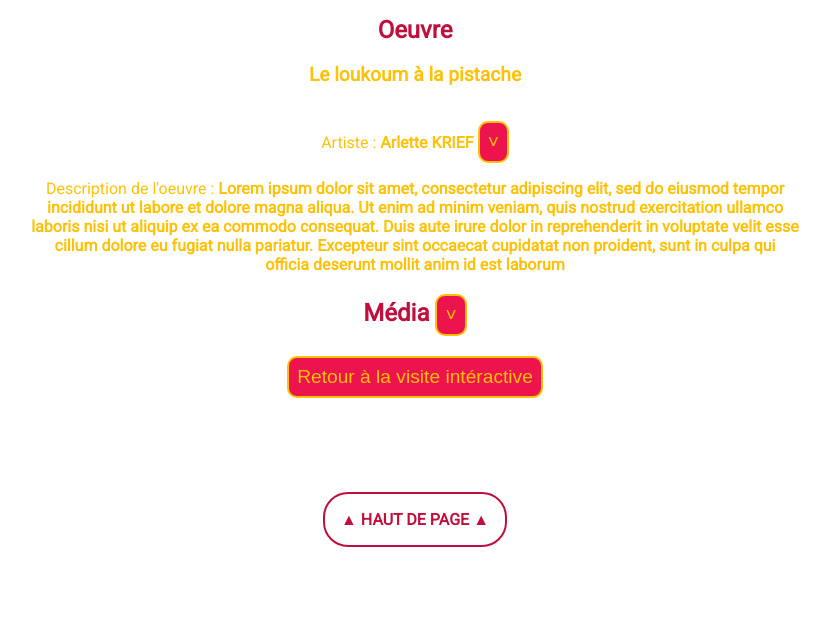
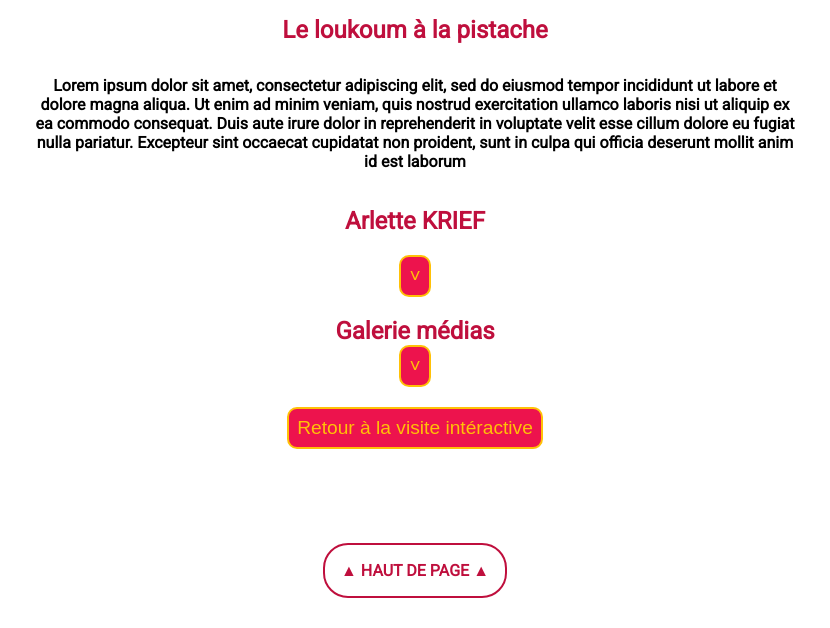
Before and after one commit to GuyomH/Fil-Rouge, a PHP site: page /fiche.php?id=4 in a window 1280 px wide. Shown: the part 224-852 px from the top of the page, without its empty margins (225-1055 px from the left). Before the commit the page ends 771 px from the top, so only its background shows below. Run offline with PHP 8.4, Linux system fonts and the light colour scheme; data comes from the database, SQL or seed files in the repository; some libraries are stand-ins or nearby versions.

Commit message:
modif du design de la fiche detail

```diff
--- a/visiteurs/css/style.css
+++ b/visiteurs/css/style.css
@@ -227,6 +227,10 @@ main li
   display: none;
 }
 
+.fiche li {
+  color: black;
+}
+
 /* MAIN / FIN */
 
 /* FOOTER */
--- a/visiteurs/fiche.php
+++ b/visiteurs/fiche.php
@@ -52,37 +52,45 @@ foreach($q1 as $val)
     $idArtiste = $val['id_art'];
     $idCollectif = $val['id_col'];
   }
+  $OeuvreDetail .= "\t\t<div class='fiche'>\r\n";
+  $OeuvreDetail .= "\t\t<h1>{$titreOeuvre}</h1>\r\n";
+  $OeuvreDetail .= "\t\t\t<ul>\r\n";
+  $OeuvreDetail .= "\t\t\t\t<li><strong>{$descriptifOeuvre}</strong></li>\r\n";
 
-  $OeuvreDetail .= "\t\t<h3>{$titreOeuvre}</h3>\r\n";
-  $OeuvreDetail .= "\t\t\t<ul>\r\n";
+  if(($nomCol != "") && ($nomArt != ""))
+  {
+    if (($_COOKIE['lang']!= "fr") && empty($infoCol) && empty($bioArt))
+    {
+      $OeuvreDetail .= "\t\t\t\t<li><strong><h2>{$nomCol} / {$prenomArt} {$nomArt}</h2></strong> <button class=\"toggle\">˅</button></li>\r\n";
+      $OeuvreDetail .= "\t\t\t\t<li class=\"content\"><img src='../collectifs/{$idCollectif}.jpg'/><p><strong>{$itf['no_trad']}</strong></p><img src='../artistes/{$idArtiste}.jpg'/><p><strong>{$itf['no_trad']}</strong></p></li>\r\n";
+    } else {
+      $OeuvreDetail .= "\t\t\t\t<li><strong><h2>{$nomCol} / {$prenomArt} {$nomArt}</h2></strong> <button class=\"toggle\">˅</button></li>\r\n";
+      $OeuvreDetail .= "\t\t\t\t<li class=\"content\"><img src='../collectifs/{$idCollectif}.jpg'/><p><strong>{$infoCol}</strong></p><img src='../artistes/{$idArtiste}.jpg'/><p><strong>{$bioArt}</strong></p></li>\r\n";
+    }
 
-  if($nomCol != "")
-  {
-    if (($_COOKIE['lang']!= "fr") && empty($infoCol))
-    {
-      $OeuvreDetail .= "\t\t\t\t<li>{$itf['collectif']} : <strong>{$nomCol}</strong> <button class=\"toggle\">˅</button></li>\r\n";
-      $OeuvreDetail .= "\t\t\t\t<li class=\"content\"><img src='../collectifs/{$idCollectif}.jpg'/><p>{$itf['description_collectif']} : <strong>{$itf['no_trad']}</strong></p></li>\r\n";
-    } else {
-      $OeuvreDetail .= "\t\t\t\t<li>{$itf['collectif']} : <strong>{$nomCol}</strong> <button class=\"toggle\">˅</button></li>\r\n";
-      $OeuvreDetail .= "\t\t\t\t<li class=\"content\"><img src='../collectifs/{$idCollectif}.jpg'/><p>{$itf['description_collectif']} : <strong>{$infoCol}</strong></p></li>\r\n";
-    }
-  }
-
-  if($nomArt != "")
+  }elseif (($nomCol == "") && ($nomArt != ""))
   {
     if (($_COOKIE['lang']!= "fr") && empty($bioArt))
     {
-      $OeuvreDetail .= "\t\t\t\t<li>{$itf['artiste']} : <strong>{$prenomArt} {$nomArt}</strong> <button class=\"toggle\">˅</button></li>\r\n";
-      $OeuvreDetail .= "\t\t\t\t<li class=\"content\"><img src='../artistes/{$idArtiste}.jpg'/><p>{$itf['description_artiste']} : <strong>{$itf['no_trad']}</strong></p></li>\r\n";
+      $OeuvreDetail .= "\t\t\t\t<li><strong><h2>{$prenomArt} {$nomArt}</h2></strong> <button class=\"toggle\">˅</button></li>\r\n";
+      $OeuvreDetail .= "\t\t\t\t<li class=\"content\"><img src='../artistes/{$idArtiste}.jpg'/><p><strong>{$itf['no_trad']}</strong></p></li>\r\n";
     } else {
-      $OeuvreDetail .= "\t\t\t\t<li>{$itf['artiste']} : <strong>{$prenomArt} {$nomArt}</strong> <button class=\"toggle\">˅</button></li>\r\n";
-      $OeuvreDetail .= "\t\t\t\t<li class=\"content\"><img src='../artistes/{$idArtiste}.jpg'/><p>{$itf['description_artiste']} : <strong>{$bioArt}</strong></p></li>\r\n";
+      $OeuvreDetail .= "\t\t\t\t<li><strong><h2>{$prenomArt} {$nomArt}</h2></strong> <button class=\"toggle\">˅</button></li>\r\n";
+      $OeuvreDetail .= "\t\t\t\t<li class=\"content\"><img src='../artistes/{$idArtiste}.jpg'/><p><strong>{$bioArt}</strong></p></li>\r\n";
+    }
+  }else {
+    if (($_COOKIE['lang']!= "fr") && empty($nomCol))
+    {
+      $OeuvreDetail .= "\t\t\t\t<li><strong><h2>{$nomCol}</h2></strong> <button class=\"toggle\">˅</button></li>\r\n";
+      $OeuvreDetail .= "\t\t\t\t<li class=\"content\"><img src='../collectifs/{$idCollectif}.jpg'/><p><strong>{$itf['no_trad']}</strong></p></li>\r\n";
+    } else {
+      $OeuvreDetail .= "\t\t\t\t<li><strong><h2>{$nomCol}</h2></strong> <button class=\"toggle\">˅</button></li>\r\n";
+      $OeuvreDetail .= "\t\t\t\t<li class=\"content\"><img src='../collectifs/{$idCollectif}.jpg'/><p><strong>{$infoCol}</strong></p></li>\r\n";
     }
   }
-    $OeuvreDetail .= "\t\t\t\t<li>{$itf['description_oeuvre']} : <strong>{$descriptifOeuvre}</strong></li>\r\n";
-    $OeuvreDetail .= "\t\t\t</ul>\r\n";
+  $OeuvreDetail .= "\t\t\t</ul>\r\n";
 }
-
+$OeuvreDetail .= "\t\t</div>\r\n";
 
 if(empty($OeuvreDetail))
 {
@@ -123,9 +131,9 @@ require_once('inc/head.inc.php');
 
     <main id="fiche">
       <div class="container margin-bottom">
-        <h1><?php echo $itf['oeuvre']; ?></h1>
+        <!-- <h1><?php echo $itf['oeuvre']; ?></h1> -->
         <?php echo $OeuvreDetail; ?>
-        <h2><?php echo $itf['media']; ?> <button class="toggle">˅</button></h2>
+        <h2><?php echo $itf['media']; ?> <br><button class="toggle">˅</button></h2>
         <div class="content"><?php echo $listMedia; ?></div>
         <a href='visite-interactive.php' title='visite_interactive'><button><?php echo $itf['retour_visite'];?></button></a>
       </div>
--- a/visiteurs/inc/lang.inc.php
+++ b/visiteurs/inc/lang.inc.php
@@ -38,7 +38,7 @@ $interface_fr = [
   "description_oeuvre"=>"Description de l'oeuvre",
   "description_collectif"=>"Description du collectif",
   "description_artiste"=>"Description de l'artiste",
-  "media"=>"Média",
+  "media"=>"Galerie médias",
   "oeuvre"=>"Oeuvre",
   "retour_visite"=>"Retour à la visite intéractive",
   "no_trad"=>"Pas de traduction pour le moment"
@@ -67,7 +67,7 @@ $interface_en = [
   "description_oeuvre"=>"Description of the work",
   "description_collectif"=>"Description of the collective",
   "description_artiste"=>"Description of the artist",
-  "media"=>"media",
+  "media"=>"Media Gallery",
   "oeuvre"=>"Artwork",
   "retour_visite"=>"Return to the interactive visit",
   "no_trad"=>"No translation available"
@@ -96,7 +96,7 @@ $interface_zh = [
   "description_oeuvre"=>"工作描述",
   "description_collectif"=>"集体的描述",
   "description_artiste"=>"艺术家的描述",
-  "media"=>"媒体",
+  "media"=>"媒体库",
   "oeuvre"=>"出",
   "retour_visite"=>"回到互动访问",
   "no_trad"=>"还没有翻译"
```
